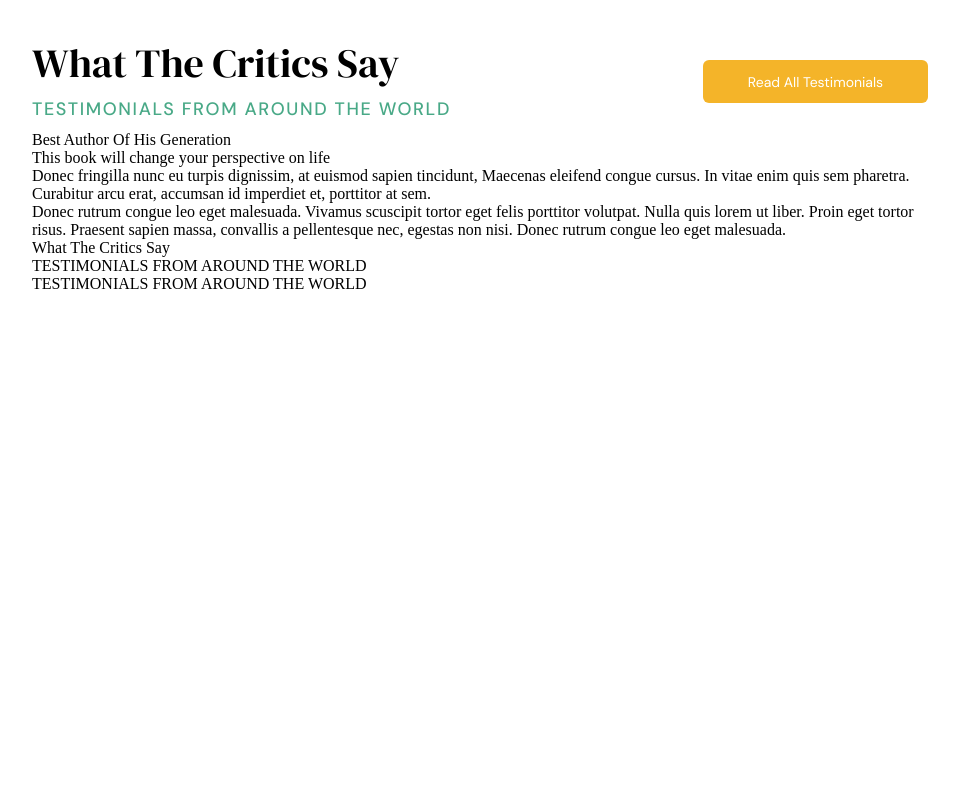
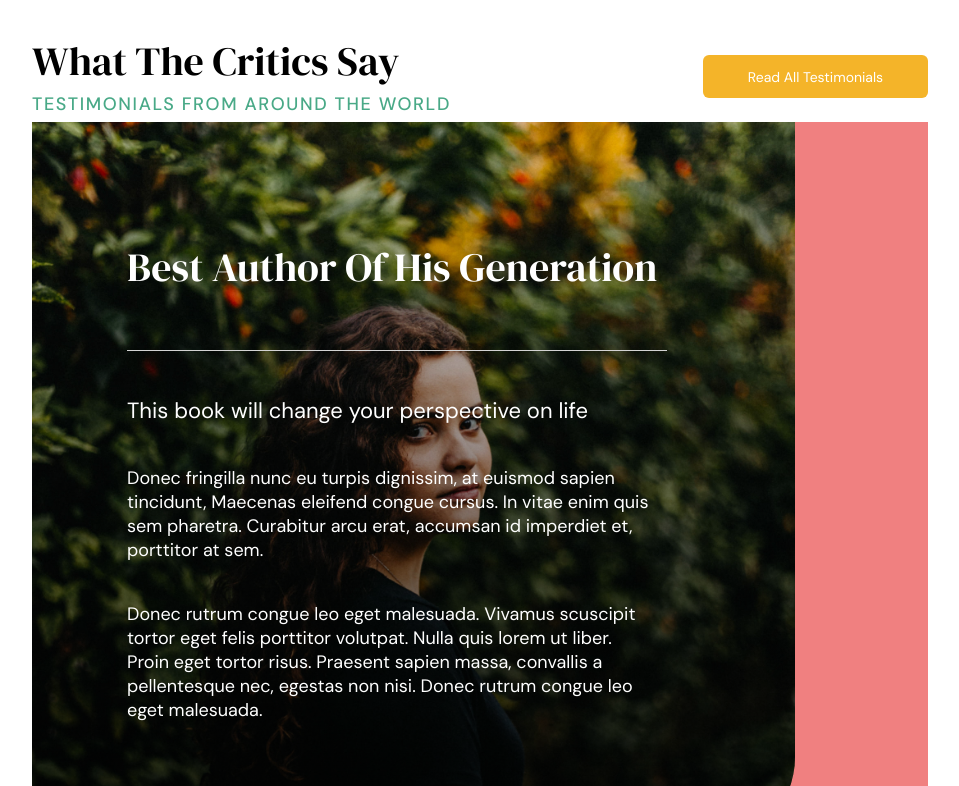
Before and after one commit to BerviFix/proj-html-vuejs, a website: page index.html in a window 1280 px wide. Shown: the part 2200-2986 px from the top of the page, without its empty margins (160-1119 px from the left). Drawn offline with nearby package versions, Linux system fonts and the light colour scheme; a web font is replaced by a local one.

Commit message:
Main work in progress

```diff
--- a/index.html
+++ b/index.html
@@ -160,15 +160,21 @@
 
                         <div class="critics_bottom">
                             <div class="left">
-                                <p v-for="critics in criticsBottomDataMainCard" :class="critics.class">
-                                    {{critics.text}}
-                                </p>
+                                <div class="main_card">
+                                    <div class="overlay">
+                                        <div class="content_wrapper">
+                                            <p v-for="critics in criticsBottomDataMainCard" :class="critics.class">
+                                                {{critics.text}}
+                                            </p>
+                                        </div>
+                                    </div>
+                                </div>
                             </div>
 
                             <div class="right">
-                                <p v-for="critics in criticsBottomDataCard" :class="critics.class">
+                                <!-- <p v-for="critics in criticsBottomDataCard" :class="critics.class">
                                     {{critics.text}}
-                                </p>
+                                </p> -->
                             </div>
                         </div>
                     </div>
--- a/src/partials/_main.scss
+++ b/src/partials/_main.scss
@@ -190,10 +190,74 @@
             }
         }
         .critics_bottom {
+            display: flex;
+            width: 100%;
+            height: 100%;
             .left {
+                width: 59%;
+                .main_card {
+                    position: relative;
+                    width: 763px;
+                    height: 725px;
+                    border-radius: 0px 0px 90px;
+                    background-image: url("../img/testimonial-nyt.jpg");
+                    background-size: cover;
+                    background-repeat: no-repeat;
+                    color: white;
+                    overflow: hidden;
+                    &:hover {
+                        transition: all 0.8s 0s ease;
+                    }
+                    .overlay {
+                        display: flex;
+                        justify-content: center;
+                        align-items: center;
+                        position: absolute;
+                        top: 0;
+                        left: 0;
+                        width: 100%;
+                        height: 100%;
+                        background: black;
+                        background: linear-gradient(0deg, rgba(0,0,0,0.7) 0%, rgba(0,0,0,0) 100%);
+                        .content_wrapper {
+                            display: flex;
+                            flex-direction: column;
+                            justify-content: space-around;
+                            align-items: flex-start;
+                            width: 573px;
+                            height: 493px;
+                            .critics_main_card_title {
+                                font-size: 40px;
+                                font-family: $dmSerifDisplayFont;
+                            }
+                            .divisor {
+                                width: 540px;
+                                height: 1px;
+                                background-color: lightgrey;
+                                margin-top: 50px;
+                                margin-bottom: 40px;
+                            }
+                            .critics_main_card_subtitle {
+                                font-size: 22px;
+                                font-family: $dmSansFont;
+                            }
+                            .critics_main_card_content {
+                                width: 530px;
+                                font-size: 18px;
+                                font-family: $dmSansFont;
+                                margin-top: 35px;
+                            }
+                            .critics_main_card_author {
 
+                            }
+                        }
+
+                    }
+                }
             }
             .right {
+                width: 41%;
+                background-color: lightcoral;
 
             }
         }
```
Also changed, not shown: css/app.css, img/nytimes-logo-white-xsmall.png (added).
